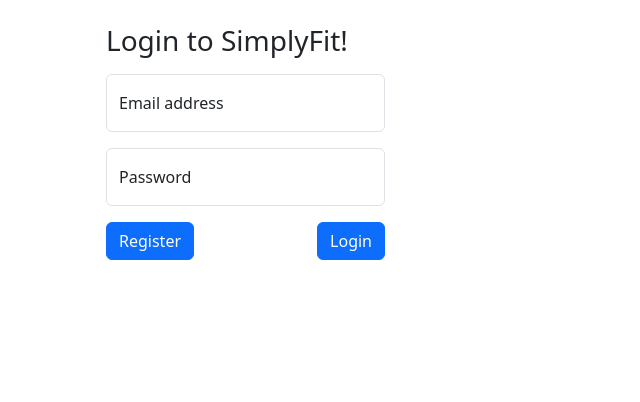
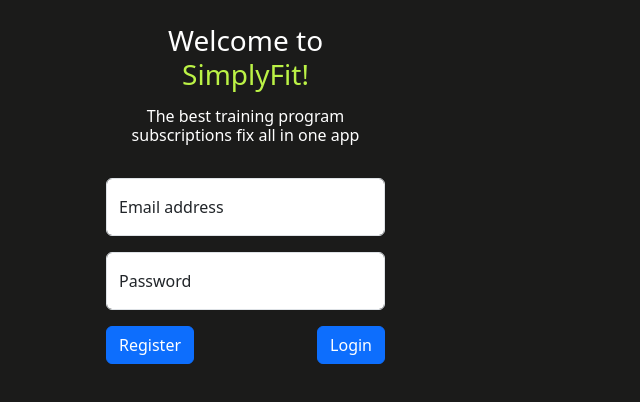
Before and after one commit to gelowzzz/SimplyFit-DBMS, a website built with Parcel: page login.html in a window 1280 px wide. Shown: the whole page, without its empty margins (0-640 px from the left). Built offline with nearby package versions, Linux system fonts and the light colour scheme.

Commit message:
Update login.html

```diff
--- a/login.html
+++ b/login.html
@@ -8,17 +8,17 @@
     <link href="https://cdn.jsdelivr.net/npm/bootstrap@5.3.2/dist/css/bootstrap.min.css" rel="stylesheet" integrity="sha384-T3c6CoIi6uLrA9TneNEoa7RxnatzjcDSCmG1MXxSR1GAsXEV/Dwwykc2MPK8M2HN" crossorigin="anonymous">
   </head>
 
-  <body>
+  <body style="background-color: #1B1B1A;>
 
     <div class="container">
 
         <form id="MainForm" class="w-25 m-4">
-            <h3 class="mb-3">Login to SimplyFit!</h2>
+            <h3 class="mb-3" style="text-align: center; color: #FFF;">Welcome to <span style="color: #BBF246;"> SimplyFit!</span></h2>
+			<h6 style="text-align: center; color: #FFF;"> The best training program subscriptions fix all in one app </h6><br>
             <div class="form-floating mb-3">
                 <input type="email" class="form-control" id="emailInp" placeholder="name@example.com">
                 <label for="floatingInput">Email address</label>
             </div>
-
 
             <div class="form-floating mb-3">
                 <input type="password" class="form-control" id="passwordInp" placeholder="Password">
```
